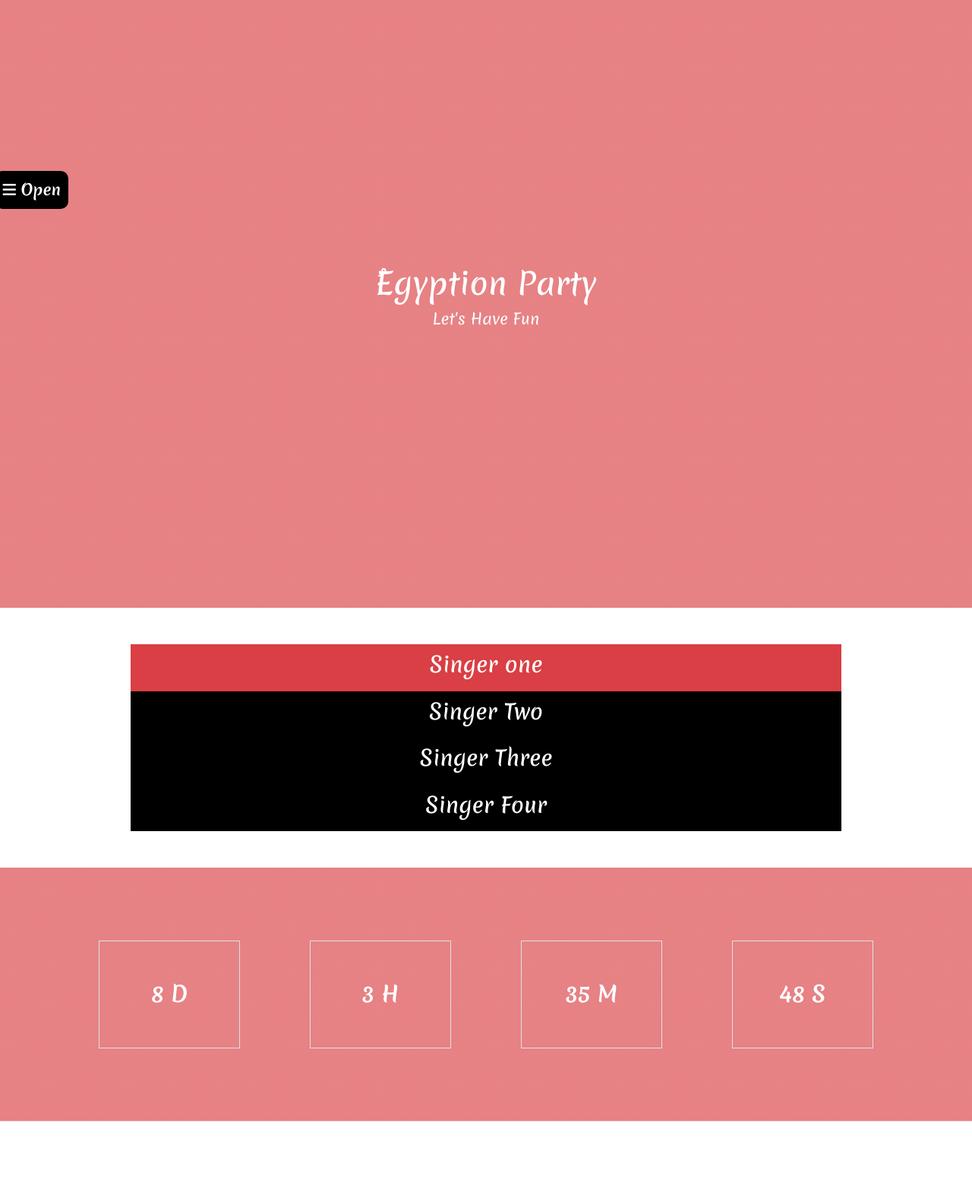
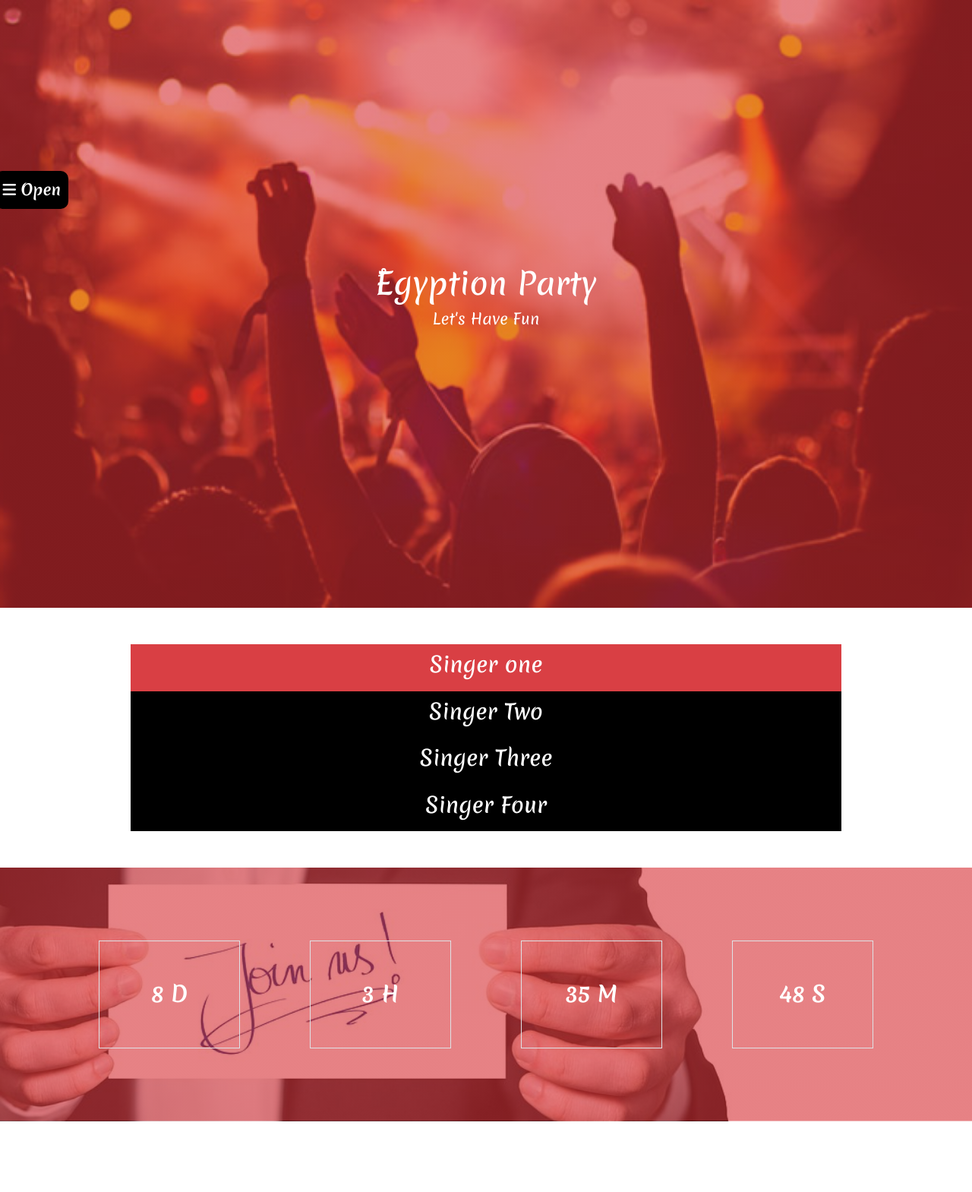
Before and after one commit to Sara-mabrouk/Egyptian-Party, a plain HTML site: page index.html in a window 1280 px wide. Shown: the top 1569 px of the page at 76% size. Drawn offline with Linux system fonts and the light colour scheme; the site is published under a folder, as on GitHub Pages, so addresses that start at the root find nothing.

Commit message:
Update Css

```diff
--- a/Css/index.css
+++ b/Css/index.css
@@ -20,7 +20,7 @@ a{
 }
 .home {
     height: 100vh;
-    background-image: linear-gradient(rgba(214, 46, 51, 0.6), rgba(214, 46, 51, 0.6)), url(/image/events-heavenly-header.jpg);
+    background-image: linear-gradient(rgba(214, 46, 51, 0.6), rgba(214, 46, 51, 0.6)), url(../image/events-heavenly-header.jpg);
     background-repeat: no-repeat;
     background-position: center center;
     background-size: cover;
@@ -101,7 +101,7 @@ a{
 
 
 #Details {
-    background-image: linear-gradient(rgba(214, 46, 51, 0.6), rgba(214, 46, 51, 0.6)), url(/image/invitation-2508607__340.jpg);
+    background-image: linear-gradient(rgba(214, 46, 51, 0.6), rgba(214, 46, 51, 0.6)), url(../image/invitation-2508607__340.jpg);
     background-size: cover;
     background-position: center;
     color: #ffffff;
```
